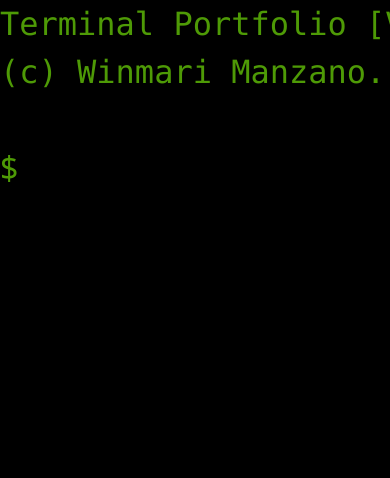
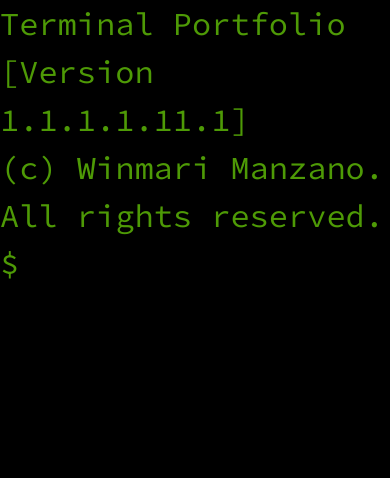
Before and after one commit to DefinitelyNotAnAssassin/Portfolio, a Flask app: page / in a window 390 px wide; the page is wider, and only the part inside the window is pictured. Shown: the top 478 px of that part. Before the commit the page ends 182 px from the top of that part, so only its background shows below. Run offline with Flask 3, Linux system fonts and the light colour scheme; some libraries are stand-ins or nearby versions.

Commit message:
For Phone

```diff
--- a/templates/terminal.html
+++ b/templates/terminal.html
@@ -12,13 +12,19 @@
 
 <link rel="preconnect" href="https://fonts.gstatic.com" crossorigin>
 <link href="https://fonts.googleapis.com/css2?family=Press+Start+2P&display=swap" rel="stylesheet">
+<link rel="preconnect" href="https://fonts.googleapis.com">
+<link rel="preconnect" href="https://fonts.gstatic.com" crossorigin>
+<link href="https://fonts.googleapis.com/css2?family=Press+Start+2P&family=Source+Code+Pro&display=swap" rel="stylesheet">
 <style>
 
     body{
         color: #4e9a06  ;
         background-color: black;
         font-size: 2rem;
-        font: Cascadia Code;
+        font-family: "Source Code Pro";
+    }
+    #terminal-input{
+        scroll-margin-top: 90vh ;
     }
     .terminal-response{
         color: white !important;
@@ -33,10 +39,10 @@
 </head>
 <body>
 
-    <pre>
-Terminal Portfolio [Version 1.1.1.1.11.1]
+    <p>
+Terminal Portfolio [Version 1.1.1.1.11.1] <br>
 (c) Winmari Manzano. All rights reserved.
-    </pre>
+    </p>
 
     <div class="terminal-response">
 
@@ -44,7 +50,7 @@ Terminal Portfolio [Version 1.1.1.1.11.1]
 
     </div>
     <label for="terminal">$</label>
-    <input onblur = 'this.focus()'hx-get = '/terminal' hx-target = '.terminal-response' hx-on::after-request="this.value = ''" hx-swap = "beforebegin" type="text" name="terminal" id="" autofocus>
+    <input onblur = 'this.focus()'hx-get = '/terminal' id="terminal-input" hx-target = '.terminal-response' hx-on::after-request="this.value = ''; this.scrollIntoView()" hx-swap = "beforebegin" type="text" name="terminal" id="" autofocus>
     <div class="flex justify-center h-screen w-full items-center " >
 
 
@@ -55,5 +61,12 @@ Terminal Portfolio [Version 1.1.1.1.11.1]
 
 
     <script src="https://unpkg.com/htmx.org@1.9.6"></script>
+
+
+    <script>
+
+
+
+    </script>
 </body>
 </html>
```
